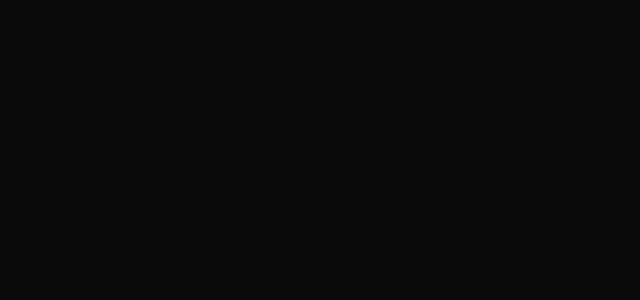
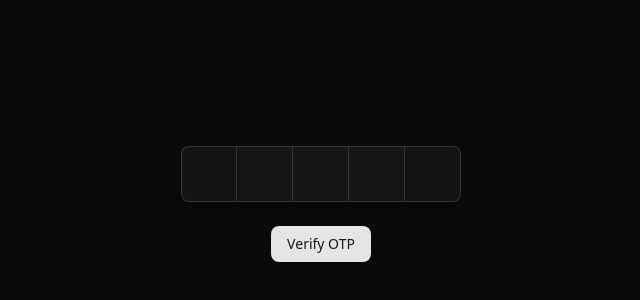
Before and after one commit to sajjad-007/MERN_AUTH_FRONTEND_V2, a React (Vite) app: page /otp-verify/1/1 in a window 1280 px wide. Before the commit this address had no page. Shown: the part 228-528 px from the top of the page, without its empty margins (319-959 px from the left). Built offline with nearby package versions, Linux system fonts and the light colour scheme.

Commit message:
all pages complete
All pages design done except my home page

```diff
--- a/package.json
+++ b/package.json
@@ -18,6 +18,7 @@
     "@tailwindcss/vite": "^4.1.13",
     "class-variance-authority": "^0.7.1",
     "clsx": "^2.1.1",
+    "input-otp": "^1.4.2",
     "lucide-react": "^0.544.0",
     "react": "^19.1.1",
     "react-dom": "^19.1.1",
--- a/src/App.jsx
+++ b/src/App.jsx
@@ -4,6 +4,10 @@
 import Home from './pages/Home';
 import { ThemeProvider } from './components/theme-provider';
 import Auth from './pages/Auth';
+import ForgotPassword from './pages/ForgotPassword';
+import ResetPassword from './pages/ResetPassword';
+import Otp from './pages/Otp';
+import InvalidRoutes from './InvalidRoutes';
 function App() {
   return (
     <>
@@ -12,6 +16,10 @@
           <Routes>
             <Route path="/" element={<Home />} />
             <Route path="/auth" element={<Auth />} />
+            <Route path="/forgot/password" element={<ForgotPassword />} />
+            <Route path="/reset/password/:token" element={<ResetPassword />} />
+            <Route path="/otp-verify/:email/:phoneNumber" element={<Otp />} />
+            <Route path="*" element={<InvalidRoutes />} />
           </Routes>
         </Router>
       </ThemeProvider>
--- /dev/null
+++ b/src/InvalidRoutes.jsx
@@ -0,0 +1,23 @@
+import { House } from 'lucide-react';
+import React from 'react';
+import { Link } from 'react-router-dom';
+
+const InvalidRoutes = () => {
+  return (
+    <div className=" h-screen flex items-center justify-center">
+      <div className="sm-w-[300px] w-[500px] flex flex-col gap-4 items-center justify-center">
+        <h1 className=" text-9xl font-extrabold text-destructive">404</h1>
+        <h2 className="text-2xl font-semibold">Invalid Routes</h2>
+        <div></div>
+        <Link
+          className="text-2xl text-chart-2 flex items-center justify-center gap-2 hover:text-foreground"
+          to="/auth"
+        >
+          Go Back to Homepage <House />
+        </Link>
+      </div>
+    </div>
+  );
+};
+
+export default InvalidRoutes;
--- /dev/null
+++ b/src/components/ui/input-otp.jsx
@@ -0,0 +1,71 @@
+import * as React from "react"
+import { OTPInput, OTPInputContext } from "input-otp"
+import { MinusIcon } from "lucide-react"
+
+import { cn } from "@/lib/utils"
+
+function InputOTP({
+  className,
+  containerClassName,
+  ...props
+}) {
+  return (
+    <OTPInput
+      data-slot="input-otp"
+      containerClassName={cn("flex items-center gap-2 has-disabled:opacity-50", containerClassName)}
+      className={cn("disabled:cursor-not-allowed", className)}
+      {...props} />
+  );
+}
+
+function InputOTPGroup({
+  className,
+  ...props
+}) {
+  return (
+    <div
+      data-slot="input-otp-group"
+      className={cn("flex items-center", className)}
+      {...props} />
+  );
+}
+
+function InputOTPSlot({
+  index,
+  className,
+  ...props
+}) {
+  const inputOTPContext = React.useContext(OTPInputContext)
+  const { char, hasFakeCaret, isActive } = inputOTPContext?.slots[index] ?? {}
+
+  return (
+    <div
+      data-slot="input-otp-slot"
+      data-active={isActive}
+      className={cn(
+        "data-[active=true]:border-ring data-[active=true]:ring-ring/50 data-[active=true]:aria-invalid:ring-destructive/20 dark:data-[active=true]:aria-invalid:ring-destructive/40 aria-invalid:border-destructive data-[active=true]:aria-invalid:border-destructive dark:bg-input/30 border-input relative flex h-9 w-9 items-center justify-center border-y border-r text-sm shadow-xs transition-all outline-none first:rounded-l-md first:border-l last:rounded-r-md data-[active=true]:z-10 data-[active=true]:ring-[3px]",
+        className
+      )}
+      {...props}>
+      {char}
+      {hasFakeCaret && (
+        <div
+          className="pointer-events-none absolute inset-0 flex items-center justify-center">
+          <div className="animate-caret-blink bg-foreground h-4 w-px duration-1000" />
+        </div>
+      )}
+    </div>
+  );
+}
+
+function InputOTPSeparator({
+  ...props
+}) {
+  return (
+    <div data-slot="input-otp-separator" role="separator" {...props}>
+      <MinusIcon />
+    </div>
+  );
+}
+
+export { InputOTP, InputOTPGroup, InputOTPSlot, InputOTPSeparator }
--- a/src/pages/Auth.jsx
+++ b/src/pages/Auth.jsx
@@ -14,6 +14,7 @@
 import { Tabs, TabsContent, TabsList, TabsTrigger } from '@/components/ui/tabs';
 import { CloudUpload } from 'lucide-react';
 import React, { useState } from 'react';
+import { Link } from 'react-router-dom';
 
 const Auth = () => {
   const [uploadImg, setUploadImg] = useState('');
@@ -58,7 +59,15 @@
                 />
               </div>
               <div className="grid gap-3">
-                <Label htmlFor="tabs-demo-username">Password</Label>
+                <Label htmlFor="tabs-demo-username">
+                  <p>Password</p>
+                  <Link
+                    to="/forgot/password"
+                    className="ml-auto inline-block text-sm underline-offset-4 hover:underline"
+                  >
+                    Forgot your password?
+                  </Link>
+                </Label>
                 <Input
                   id="password"
                   name="password"
@@ -168,7 +177,7 @@
             </CardContent>
             <CardFooter>
               <Button type="submit" className="cursor-pointer">
-                Login
+                Sign Up
               </Button>
             </CardFooter>
           </Card>
--- /dev/null
+++ b/src/pages/ForgotPassword.jsx
@@ -0,0 +1,53 @@
+import { Button } from '@/components/ui/button';
+import {
+  Card,
+  CardContent,
+  CardDescription,
+  CardFooter,
+  CardHeader,
+  CardTitle,
+} from '@/components/ui/card';
+import { Input } from '@/components/ui/input';
+import { Label } from '@/components/ui/label';
+import React from 'react';
+import { Link } from 'react-router-dom';
+
+const ForgotPassword = () => {
+  return (
+    <div className="h-screen  flex items-center justify-center ">
+      <Card className="sm-w-[300px] w-[500px]">
+        <CardHeader>
+          <CardTitle>Reset Email</CardTitle>
+          <CardDescription>Enter your email to get reset email</CardDescription>
+        </CardHeader>
+        <CardContent>
+          <div className="grid gap-3">
+            <Label htmlFor="tabs-demo-name">
+              <p>Email</p>
+              <Link
+                to="/auth"
+                className="ml-auto inline-block text-sm underline-offset-4 hover:underline"
+              >
+                Remember your password?
+              </Link>
+            </Label>
+            <Input
+              id="email"
+              name="email"
+              type="email"
+              placeholder="enteremail@gmail.com"
+              required
+            />
+          </div>
+        </CardContent>
+        <CardFooter>
+          <Button type="submit" className="cursor-pointer">
+            Send Email
+          </Button>
+        </CardFooter>
+      </Card>
+    </div>
+  );
+};
+
+export default ForgotPassword;
--- /dev/null
+++ b/src/pages/Otp.jsx
@@ -0,0 +1,29 @@
+import React from 'react';
+import {
+  InputOTP,
+  InputOTPGroup,
+  InputOTPSeparator,
+  InputOTPSlot,
+} from '@/components/ui/input-otp';
+import { Button } from '@/components/ui/button';
+
+const Otp = () => {
+  return (
+    <div className="h-screen  flex items-center justify-center">
+      <div className="flex flex-col gap-6 justify-center items-center">
+        <InputOTP className="sm-w-[350px] w-[500px]" maxLength={6}>
+          <InputOTPGroup>
+            <InputOTPSlot className="h-14 w-14 text-xl" index={0} />
+            <InputOTPSlot className="h-14 w-14 text-xl" index={1} />
+            <InputOTPSlot className="h-14 w-14 text-xl" index={2} />
+            <InputOTPSlot className="h-14 w-14 text-xl" index={3} />
+            <InputOTPSlot className="h-14 w-14 text-xl" index={4} />
+          </InputOTPGroup>
+        </InputOTP>
+        <Button className="w-[100px] cursor-pointer">Verify OTP</Button>
+      </div>
+    </div>
+  );
+};
+
+export default Otp;
--- /dev/null
+++ b/src/pages/ResetPassword.jsx
@@ -0,0 +1,43 @@
+import React from 'react';
+import { Button } from '@/components/ui/button';
+import {
+  Card,
+  CardContent,
+  CardDescription,
+  CardFooter,
+  CardHeader,
+  CardTitle,
+} from '@/components/ui/card';
+import { Input } from '@/components/ui/input';
+import { Label } from '@/components/ui/label';
+// import { Link } from 'react-router-dom';
+
+const ResetPassword = () => {
+  return (
+    <div className="h-screen flex items-center justify-center">
+      <Card className="sm-w-[300px] w-[500px]">
+        <CardHeader>
+          <CardTitle>Password</CardTitle>
+          <CardDescription>Change your password here.</CardDescription>
+        </CardHeader>
+        <CardContent className="grid gap-6">
+          <div className="grid gap-3">
+            <Label htmlFor="tabs-demo-current">New password</Label>
+            <Input id="tabs-demo-current" type="password" />
+          </div>
+          <div className="grid gap-3">
+            <Label htmlFor="tabs-demo-new">Confirm password</Label>
+            <Input id="tabs-demo-new" type="password" />
+          </div>
+        </CardContent>
+        <CardFooter>
+          <Button type="submit" className="cursor-pointer">
+            Save password
+          </Button>
+        </CardFooter>
+      </Card>
+    </div>
+  );
+};
+
+export default ResetPassword;
```
Also changed, not shown: 1 other file (tests, documents, lock files or other folders).
